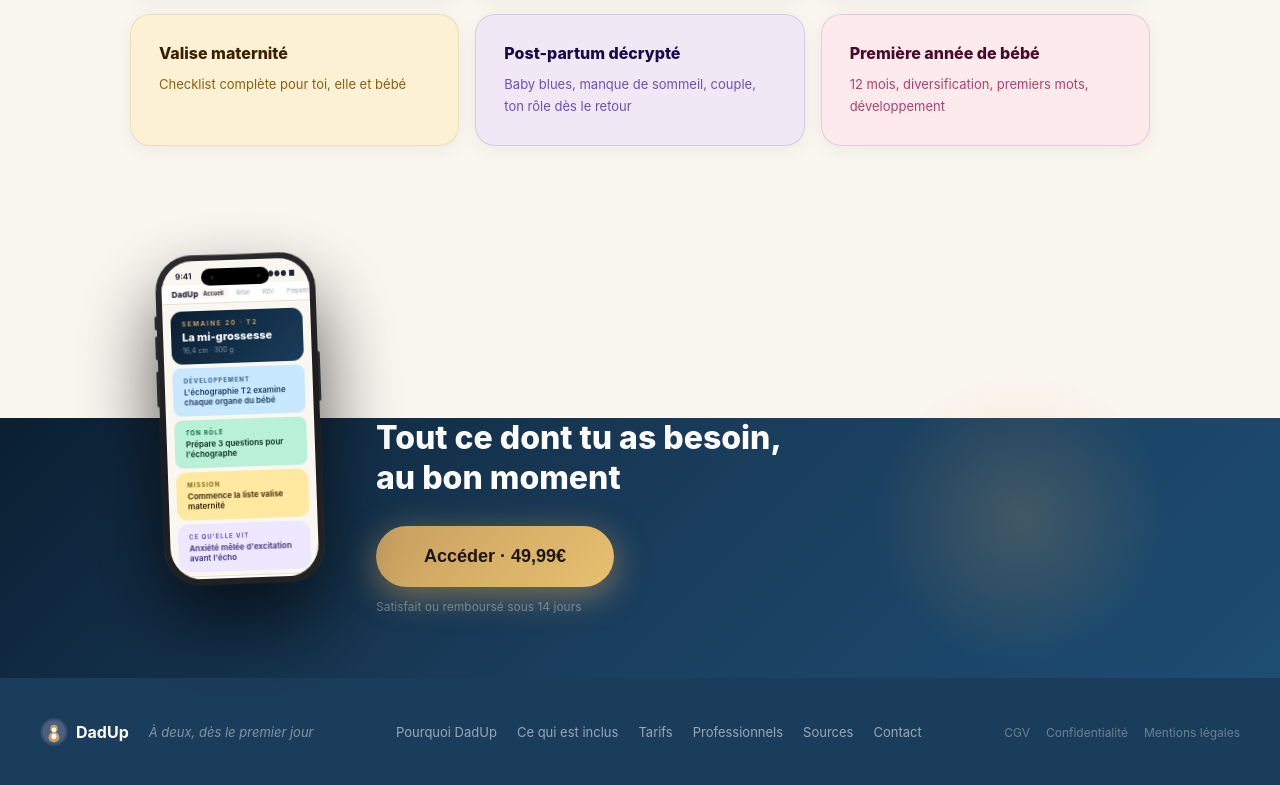
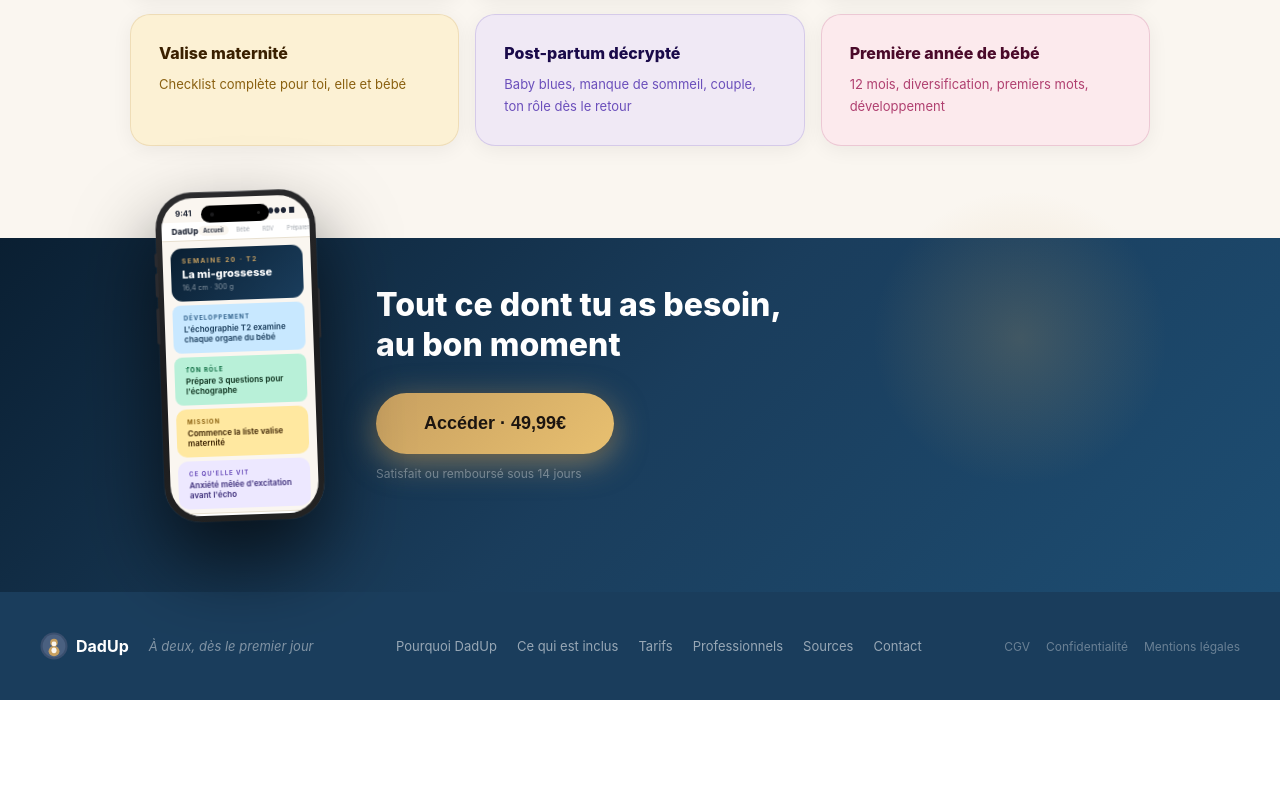
Before and after one commit to Julproject/dadup, a Next.js app: page /inclus in a window 1280 px wide. Shown: the part 629-1414 px from the top of the page. After the commit the page ends 1329 px from the top, so only its background shows below. Built offline with nearby package versions, Linux system fonts and the light colour scheme.

Commit message:
Update page.tsx

```diff
--- a/app/inclus/page.tsx
+++ b/app/inclus/page.tsx
@@ -103,13 +103,13 @@ export default function InclusPage() {
 
       {/* ECHANTILLON */}
       <div style={{position:'relative'}}>
-        <div style={{background:C.cream, height:'200px'}}></div>
+        <div style={{background:C.cream, height:'20px'}}></div>
         <div style={{background:'linear-gradient(135deg,#0a1f32 0%,#1A3D5C 50%,#1d4d72 100%)', padding:'0 40px 64px', position:'relative'}}>
           <div style={{position:'absolute', top:'-60px', right:'100px', width:'320px', height:'320px', borderRadius:'50%', background:'radial-gradient(circle,rgba(200,160,96,0.22) 0%,transparent 65%)', pointerEvents:'none'}}></div>
           <div style={{maxWidth:'960px', margin:'0 auto', display:'flex', alignItems:'center', gap:'56px', position:'relative', zIndex:1}}>
 
             {/* iPhone 17 mockup */}
-            <div style={{flexShrink:0, marginTop:'-180px', position:'relative', zIndex:2, animation:'float 4s ease-in-out infinite', transform:'rotate(-2deg)'}}>
+            <div style={{flexShrink:0, marginTop:'-40px', position:'relative', zIndex:2, animation:'float 4s ease-in-out infinite', transform:'rotate(-2deg)'}}>
               <style>{`@keyframes float{0%,100%{transform:translateY(0) rotate(-2deg)}50%{transform:translateY(-8px) rotate(-2deg)}}`}</style>
               <div style={{width:'160px', height:'330px', background:'linear-gradient(160deg,#2c2c2e 0%,#1c1c1e 50%,#232323 100%)', borderRadius:'36px', padding:'6px', boxShadow:'0 40px 80px rgba(0,0,0,0.65),0 0 0 0.5px rgba(255,255,255,0.08),inset 0 0.5px 0 rgba(255,255,255,0.18)', position:'relative'}}>
                 <div style={{position:'absolute', top:0, left:'20%', right:'20%', height:'0.5px', background:'linear-gradient(90deg,transparent,rgba(255,255,255,0.4),transparent)', borderRadius:'999px', zIndex:5}}></div>
```
